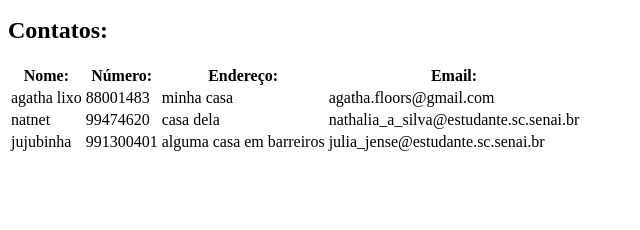
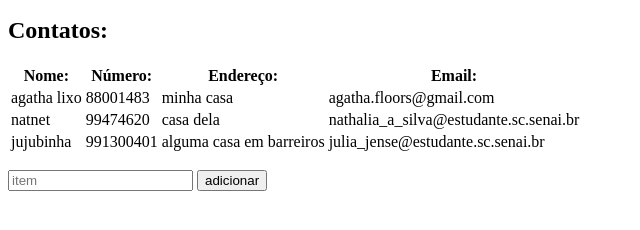
Before and after one commit to skiednia/Projeto-APP, a plain HTML site: page index.html in a window 1280 px wide. Shown: the part 50-280 px from the top of the page, without its empty margins (0-640 px from the left). Drawn offline with Linux system fonts and the light colour scheme.

Commit message:
consertando

```diff
--- a/index.html
+++ b/index.html
@@ -7,7 +7,9 @@
     <title></title>
 </head>
 <body>
-    <header>
+
+
+	<header>
 		<div class="container">
 			<h2 class="titulo">Agenda</h2>
 		</div>
@@ -53,7 +55,18 @@
 
 		</section>
 	</main>
+	<div id="app">
+        <ul>
 
+
+        </ul>
+
+        <input type="text" placeholder="item">
+
+        <button>adicionar</button>
+
+
+</div>
 	<script src="js/contato.js"></script>
 
 </body>
--- a/js/contato.js
+++ b/js/contato.js
@@ -5,8 +5,8 @@ var buttonElement = document.querySelector("#app button");
 var contatos = JSON.parse(localStorage.getItem('list_contatos')) || [];
 
   function renderContatos() {
-    listElement.innerHTML = '';
-      for(contato of contatos) {
+     listElement.innerHTML ="";
+    for(contato of contatos) {
         var contatoElement = document.createElement('li');
         var contatoText = document.createTextNode(contatoElement);
 
```
